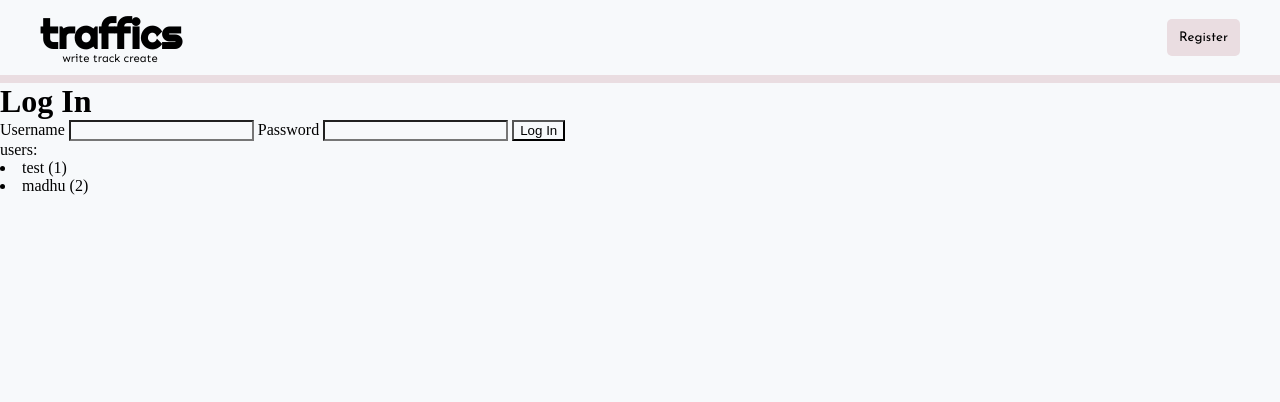
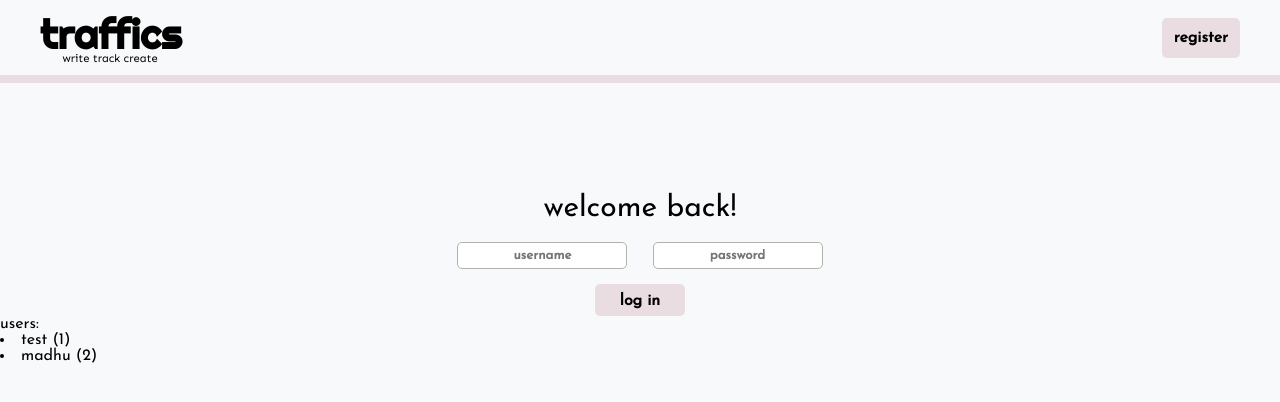
Before and after one commit to madhu-ravuri/Traffics, a Django app: page / in a window 1280 px wide. Shown: the top 402 px of the page. Run offline with Django 3.2, Linux system fonts and the light colour scheme; data comes from the database, SQL or seed files in the repository; both versions use the stored data as it was after the commit.

Commit message:
log css complete

```diff
--- a/tracker/static/logreg.css
+++ b/tracker/static/logreg.css
@@ -5,6 +5,7 @@
 * {
   margin: 0 auto;
   background-color: #f7f9fb;
+  font-family: "Josefin Sans", sans-serif;
 }
 
 header {
@@ -13,6 +14,10 @@ header {
   justify-content: space-around;
   align-items: center;
   padding: 10px 40px;
+}
+
+button:hover {
+  background-color: #ffe3e0;
 }
 
 #logo {
@@ -32,9 +37,76 @@ header {
 }
 
 header button {
-  font-family: "Josefin Sans", sans-serif;
+  font-weight: bold;
+  font-size: 1em;
   background-color: #eadde1;
   border: none;
   padding: 12px;
   border-radius: 5px;
 }
+
+/* login/reg forms */
+.container {
+  margin-top: 30px;
+  align-content: center;
+}
+
+#msgs {
+  font-family: "Cronos Pro";
+  color: tomato;
+  width: 40%;
+  height: 50px;
+  margin-top: 40px;
+  margin-bottom: -10px;
+}
+#msgs ul {
+  border: 0.1em solid tomato;
+  border-radius: 2px;
+  list-style-type: none;
+  text-align: center;
+  margin: 0;
+  padding: 10px;
+}
+
+.user-form {
+  display: flex;
+  flex-direction: column;
+  align-self: center;
+  align-items: center;
+  width: 50%;
+}
+
+.user-form h1 {
+  font-weight: normal;
+  font-size: 30px;
+  margin-bottom: 8px;
+}
+
+input {
+  border: 1px solid #aeb4a9;
+  box-sizing: border-box;
+  border-radius: 5px;
+  background-color: #ffffff;
+  margin: 10px;
+  padding: 6px 10px;
+}
+
+input[placeholder="username"],
+input[placeholder="password"] {
+  text-align: center;
+  font-weight: bold;
+}
+
+.user-form button {
+  margin-top: 5px;
+  display: block;
+  font-size: 1em;
+  font-weight: bold;
+  background-color: #eadde1;
+  border: none;
+  padding: 9px 25px 7px;
+  border-radius: 5px;
+}
+.user-form button:hover {
+  background-color: #ffe3e0;
+}
--- a/tracker/templates/index.html
+++ b/tracker/templates/index.html
@@ -15,8 +15,12 @@
         <h1>traffics</h1>
         <p>write track create</p>
       </div>
-      <a href="/register"><button>Register</button></a>
+      <a href="/register"><button>register</button></a>
     </header>
+    {% if is_logged_in %}
+    <div>logged in user: {{ person.username }}</div>
+    {% endif %}
+    <div id="msgs">
       {% if messages %}
       <ul class="messages">
         {% for message in messages %}
@@ -25,17 +29,16 @@
         </li>
         {% endfor %}
       </ul>
-    {% endif %} {% if is_logged_in %}
-    <div>logged in user: {{ person.username }}</div>
       {% endif %}
-    <div id="container">
-      <div id="login-form">
-        <h1>Log In</h1>
+    </div>
+    <div class="container">
+      <div class="user-form">
+        <h1>welcome back!</h1>
         <form action="/login" method="POST">
           {% csrf_token %}
-          <label>Username</label> <input type="text" name="username" />
-          <label>Password</label> <input type="password" name="password" />
-          <button>Log In</button>
+          <input placeholder="username" type="text" name="username" />
+          <input placeholder="password" type="text" name="password" />
+          <button>log in</button>
         </form>
       </div>
       <p>users:</p>
```
Also changed, not shown: db.sqlite3. Lines whose indentation alone changed are shown as unchanged.
